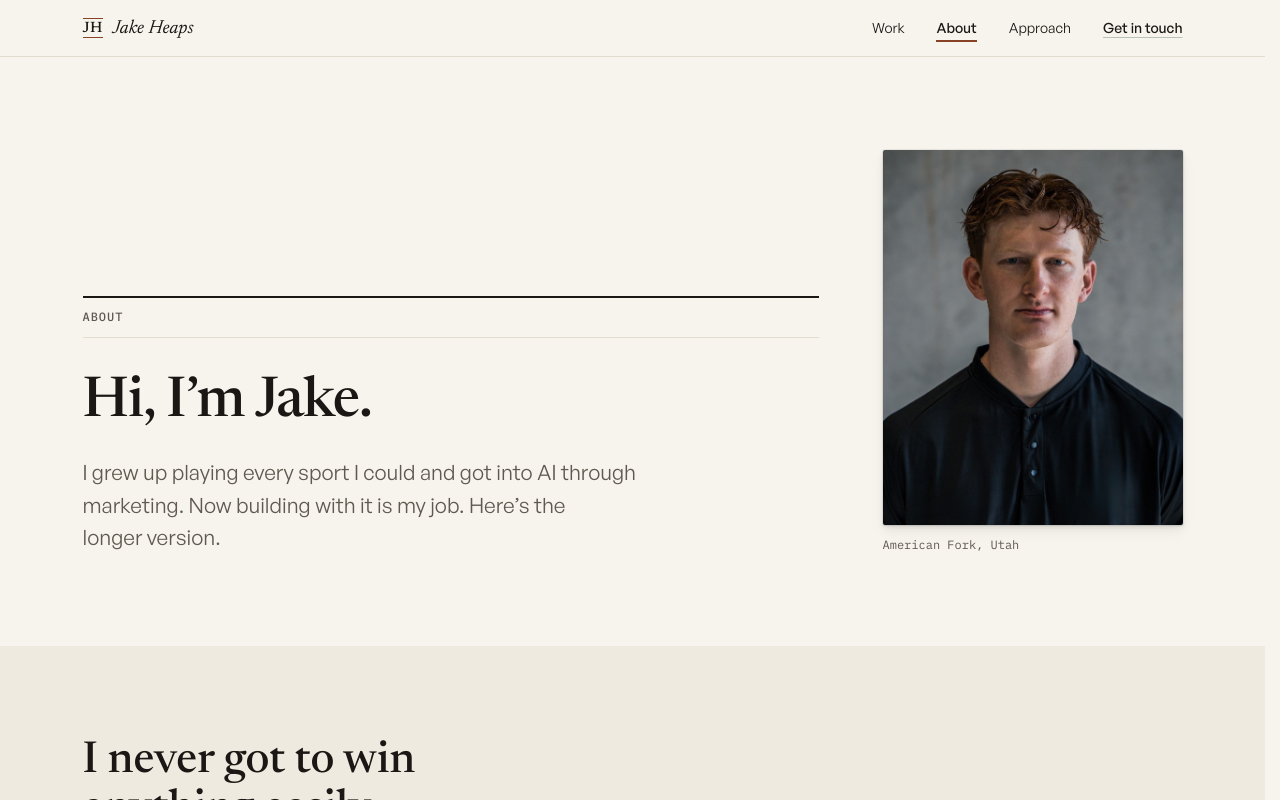
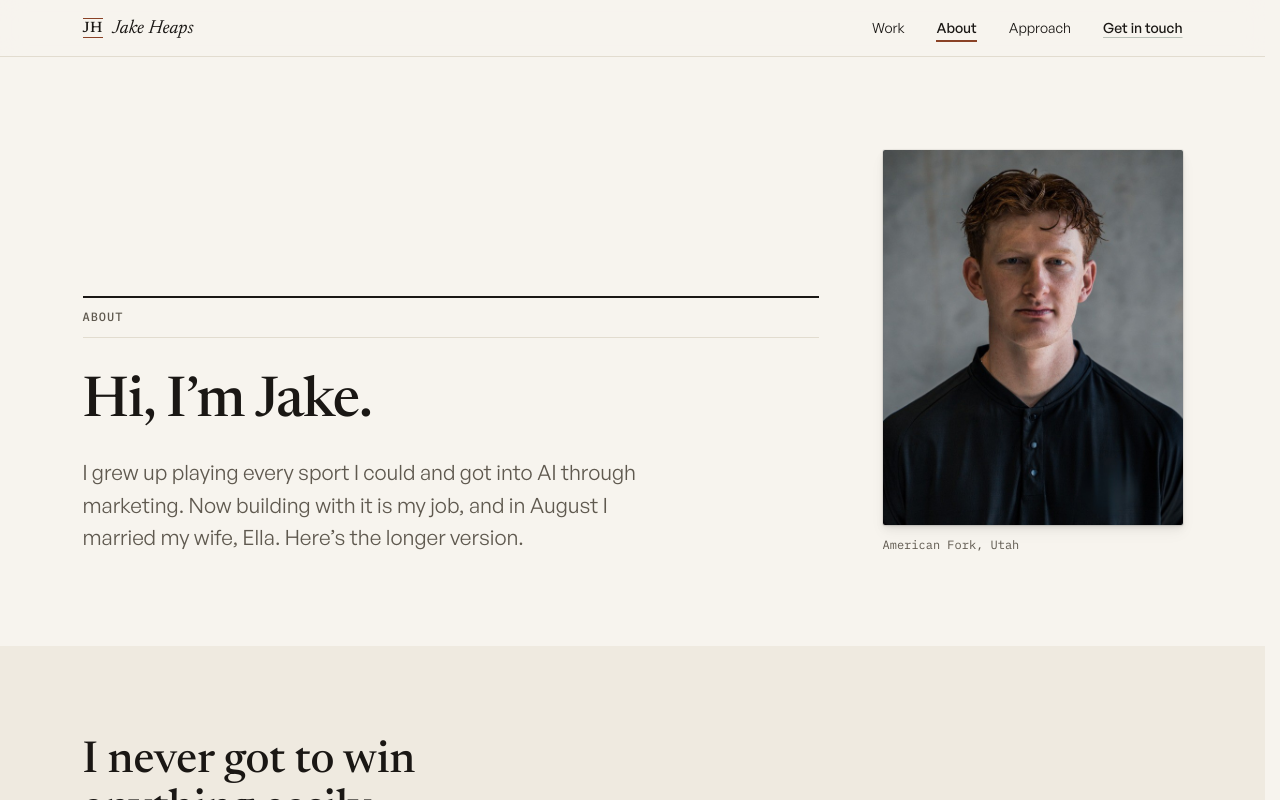
Before and after one commit to jakeheaps-coder/jake-heaps-portfolio, a React (Vite) app: page /about in a window 1280 px wide. Shown: the top 800 px of the page. Built offline with nearby package versions, Linux system fonts and the light colour scheme.

Commit message:
Mention Ella in the About intro and the Home link to About
Co-Authored-By: Claude Opus 5.5 <noreply@anthropic.com>
Claude-Session: https://claude.ai/code/session_01SUaNTMbQ8XxKV8ZduZE1fi

```diff
--- a/src/site/pages/About.tsx
+++ b/src/site/pages/About.tsx
@@ -18,8 +18,8 @@ export default function About() {
         <div className="grid gap-10 lg:grid-cols-[minmax(0,1fr)_minmax(0,300px)] lg:items-end lg:gap-16">
           <PageHeader kicker="About" title="Hi, I’m Jake.">
             I grew up playing every sport I could and got into AI through
-            marketing. Now building with it is my job. Here&rsquo;s the longer
-            version.
+            marketing. Now building with it is my job, and in August I married
+            my wife, Ella. Here&rsquo;s the longer version.
           </PageHeader>
           <Reveal as="figure" className="m-0 w-full max-w-[200px] lg:max-w-none">
             <img
--- a/src/site/pages/Home.tsx
+++ b/src/site/pages/Home.tsx
@@ -179,7 +179,7 @@ export default function Home() {
           <div className="grid gap-px border-y border-hairline sm:grid-cols-3">
             {[
               { to: "/work", label: "Work", blurb: "What I built at Domo and what each piece was worth." },
-              { to: "/about", label: "About", blurb: "Two older brothers, a lot of sports, and two years in San Bernardino." },
+              { to: "/about", label: "About", blurb: "Two older brothers, a lot of sports, two years in San Bernardino, and my wife, Ella." },
               { to: "/approach", label: "Approach", blurb: "How I pick what to build and how I get people to use it." },
             ].map((r) => (
               <Link
```
